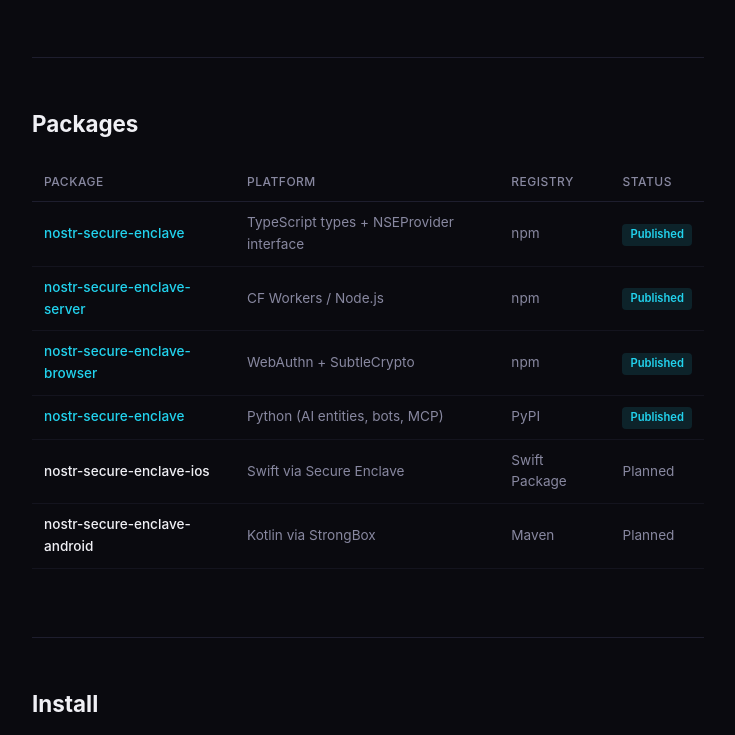
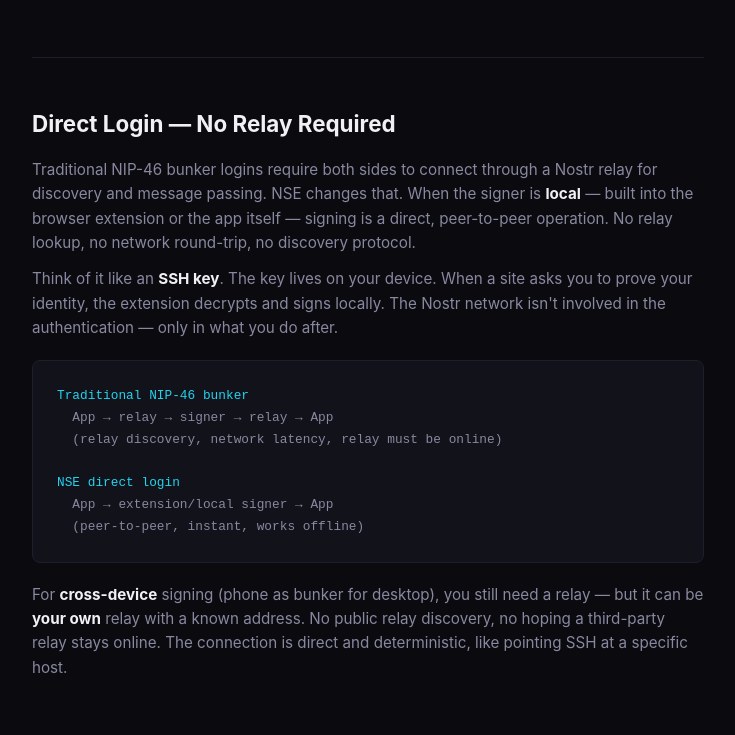
Before and after one commit to HumanjavaEnterprises/nse-dev.web.landingpage.src, a plain HTML site: page docs/index.html in a window 1280 px wide. Shown: the part 3842-4577 px from the top of the page, without its empty margins (272-1007 px from the left). Drawn offline with Linux system fonts and the light colour scheme.

Commit message:
docs: add Direct Login section — peer-to-peer auth without relay discovery

```diff
--- a/docs/index.html
+++ b/docs/index.html
@@ -413,6 +413,36 @@
     </section>
 
     <section class="section">
+      <h2>Direct Login — No Relay Required</h2>
+      <p>
+        Traditional NIP-46 bunker logins require both sides to connect through a Nostr relay
+        for discovery and message passing. NSE changes that. When the signer is <strong>local</strong> —
+        built into the browser extension or the app itself — signing is a direct, peer-to-peer
+        operation. No relay lookup, no network round-trip, no discovery protocol.
+      </p>
+      <p>
+        Think of it like an <strong>SSH key</strong>. The key lives on your device. When a site asks you to
+        prove your identity, the extension decrypts and signs locally. The Nostr network isn't involved
+        in the authentication — only in what you do after.
+      </p>
+
+      <div class="flow"><span class="hl">Traditional NIP-46 bunker</span>
+  App → relay → signer → relay → App
+  (relay discovery, network latency, relay must be online)
+
+<span class="hl">NSE direct login</span>
+  App → extension/local signer → App
+  (peer-to-peer, instant, works offline)</div>
+
+      <p>
+        For <strong>cross-device</strong> signing (phone as bunker for desktop), you still need a relay —
+        but it can be <strong>your own</strong> relay with a known address. No public relay discovery,
+        no hoping a third-party relay stays online. The connection is direct and deterministic,
+        like pointing SSH at a specific host.
+      </p>
+    </section>
+
+    <section class="section">
       <h2>Packages</h2>
       <table class="platform-table">
         <thead>
```
Also changed, not shown: README.md.
